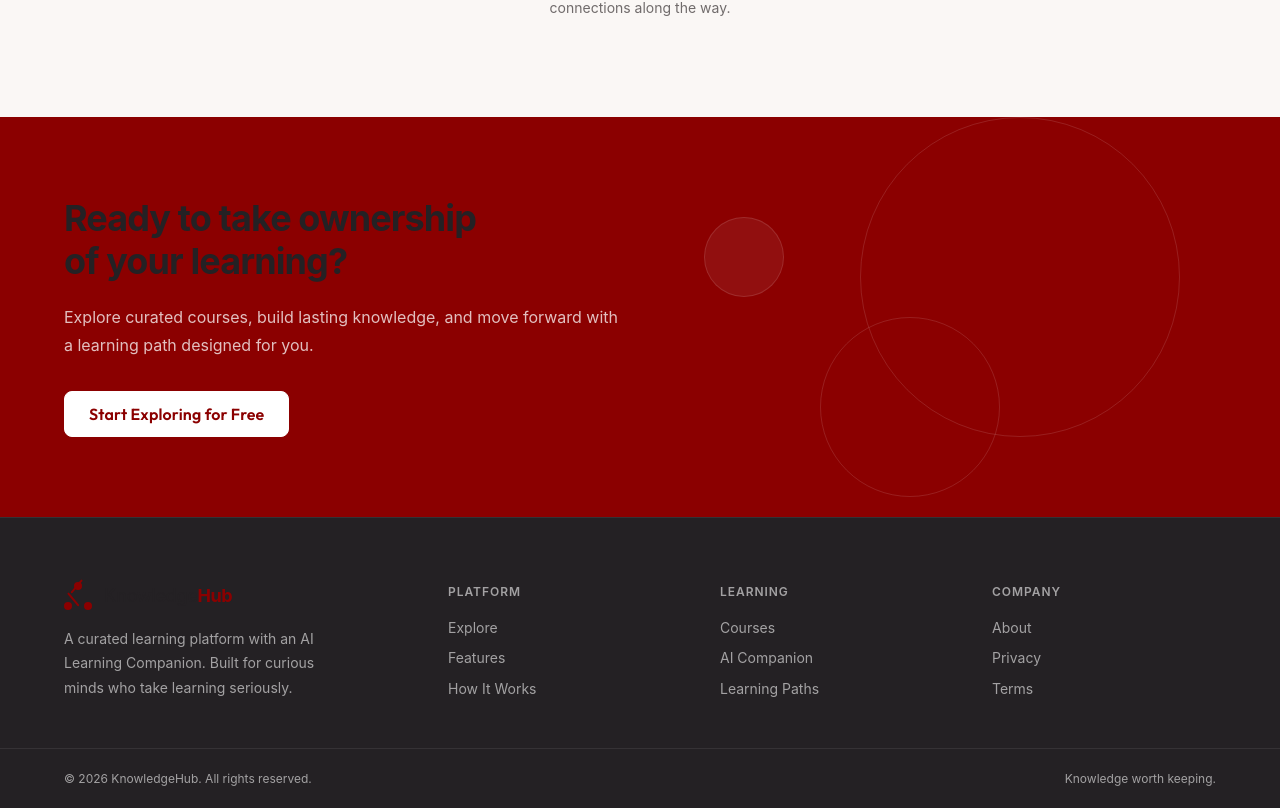
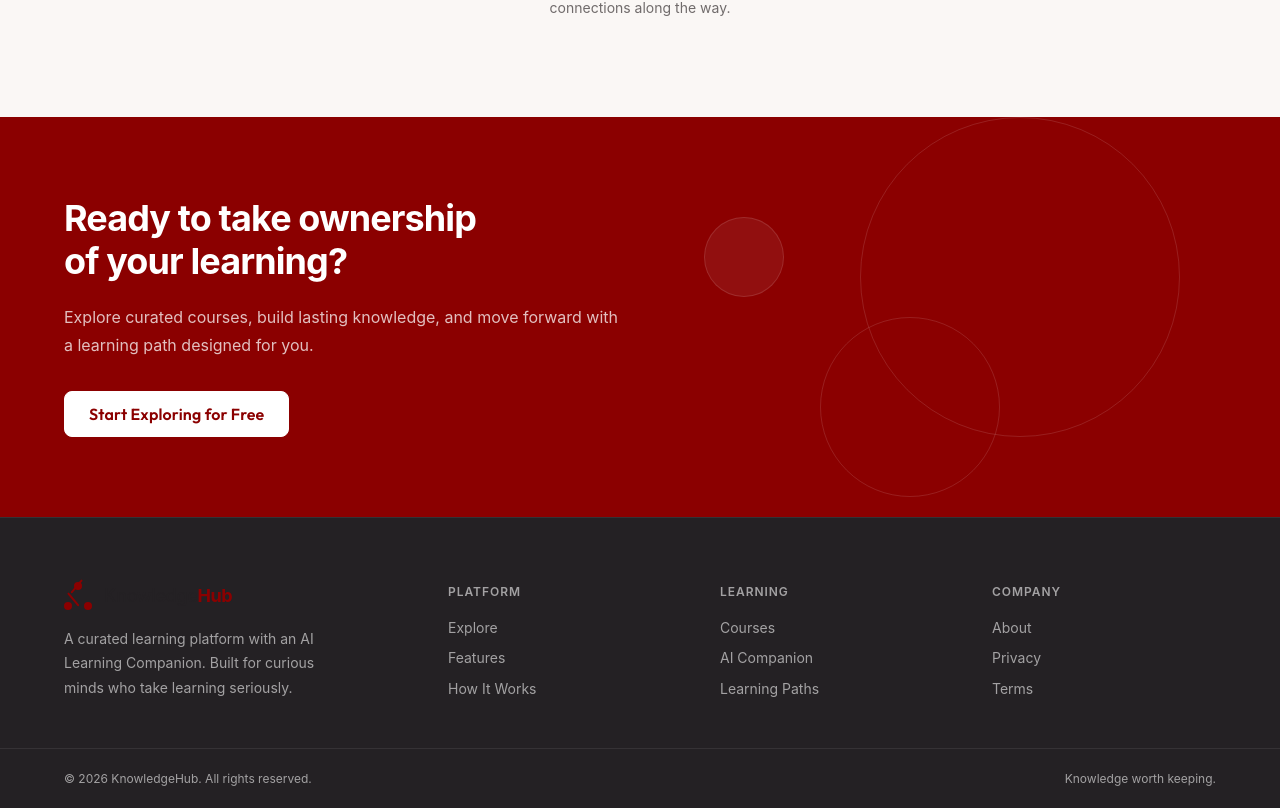
Before and after one commit to lancelotviendangkhoa710/KnowledgeHub_website, a Next.js app in the folder frontend/: page / in a window 1280 px wide. Shown: the part 1900-2708 px from the top of the page. Built offline with nearby package versions, Linux system fonts and the light colour scheme.

Commit message:
p1: address CodeRabbit review feedback for UI contrast and stability

```diff
--- a/frontend/src/app/(app)/courses/[id]/page.tsx
+++ b/frontend/src/app/(app)/courses/[id]/page.tsx
@@ -262,7 +262,7 @@ export default function CourseDetailPage() {
               <div>
                 <span style={{ color: 'var(--color-gray)' }}>Snapshot ID: </span>
                 <span style={{ color: 'var(--color-charcoal)', fontFamily: 'var(--font-mono)', fontSize: '0.75rem' }}>
-                  {version?.id || article.id}
+                  {version?.id || 'Draft (No Snapshot)'}
                 </span>
               </div>
               <div>
--- a/frontend/src/app/globals.css
+++ b/frontend/src/app/globals.css
@@ -75,6 +75,18 @@ body {
 h1, h2, h3, h4, h5, h6 {
   color: var(--color-charcoal) !important;
   font-family: var(--font-family) !important;
+}
+
+/* Inverted text exceptions for dark/primary surfaces (UX-01 Invariants) */
+.cta-heading,
+.cta-section h1,
+.cta-section h2,
+.cta-section h3,
+.site-footer h1,
+.site-footer h2,
+.site-footer h3,
+.site-footer h4 {
+  color: var(--color-white) !important;
 }
 
 p {
--- a/frontend/src/components/layout/SiteHeader.tsx
+++ b/frontend/src/components/layout/SiteHeader.tsx
@@ -13,15 +13,15 @@ function BrandMark() {
 
 export default function SiteHeader() {
   return (
-    <div className="site-header__inner content-container" style={{ display: 'flex', alignItems: 'center', justifyContent: 'space-between' }}>
-      <div style={{ display: 'flex', alignItems: 'center', gap: '2.5rem' }}>
+    <div className="site-header__inner content-container" style={{ display: 'flex', alignItems: 'center', justifyContent: 'space-between', flexWrap: 'wrap', gap: '1rem' }}>
+      <div style={{ display: 'flex', alignItems: 'center', gap: '1.75rem', flexWrap: 'wrap' }}>
         <Link className="site-brand nav-logo" href="/" aria-label="KnowledgeHub home" style={{ display: 'flex', alignItems: 'center', gap: '0.65rem' }}>
           <BrandMark />
           <span className="nav-logo__wordmark" style={{ fontSize: '1.25rem', fontWeight: 600, color: 'var(--color-charcoal)', letterSpacing: '-0.02em' }}>
             Knowledge<strong style={{ color: 'var(--color-primary)', fontWeight: 700 }}>Hub</strong>
           </span>
         </Link>
-        <nav className="site-nav" aria-label="Main navigation" style={{ display: 'flex', alignItems: 'center', gap: '1.5rem' }}>
+        <nav className="site-nav" aria-label="Main navigation" style={{ display: 'flex', alignItems: 'center', gap: '1.25rem', flexWrap: 'wrap' }}>
           <Link href="/" style={{ color: 'var(--color-gray)', fontWeight: 500, fontSize: '0.92rem' }}>Discover</Link>
           <Link href="/courses" style={{ color: 'var(--color-gray)', fontWeight: 500, fontSize: '0.92rem' }}>Courses</Link>
           <Link href="/bookmarks" style={{ color: 'var(--color-gray)', fontWeight: 500, fontSize: '0.92rem' }}>Saved</Link>
```
Also changed, not shown: 1 other file (tests, documents, lock files or other folders).
